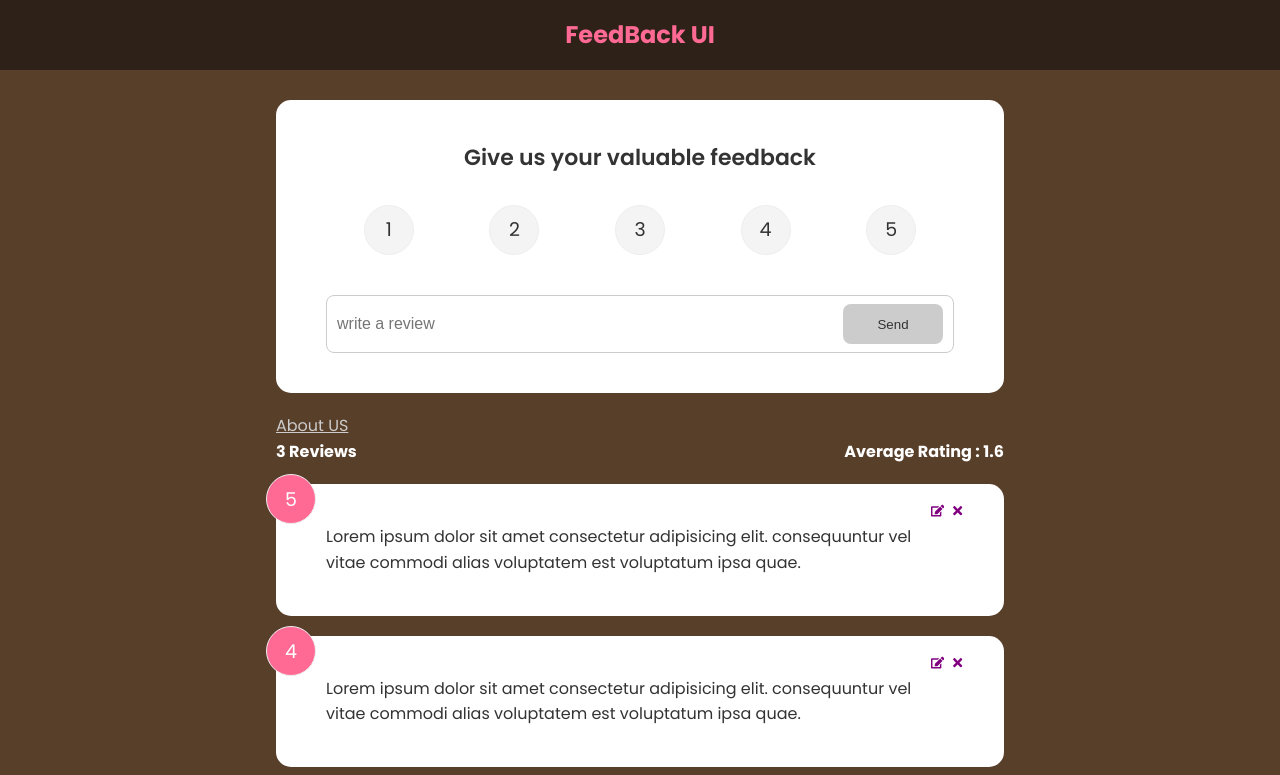
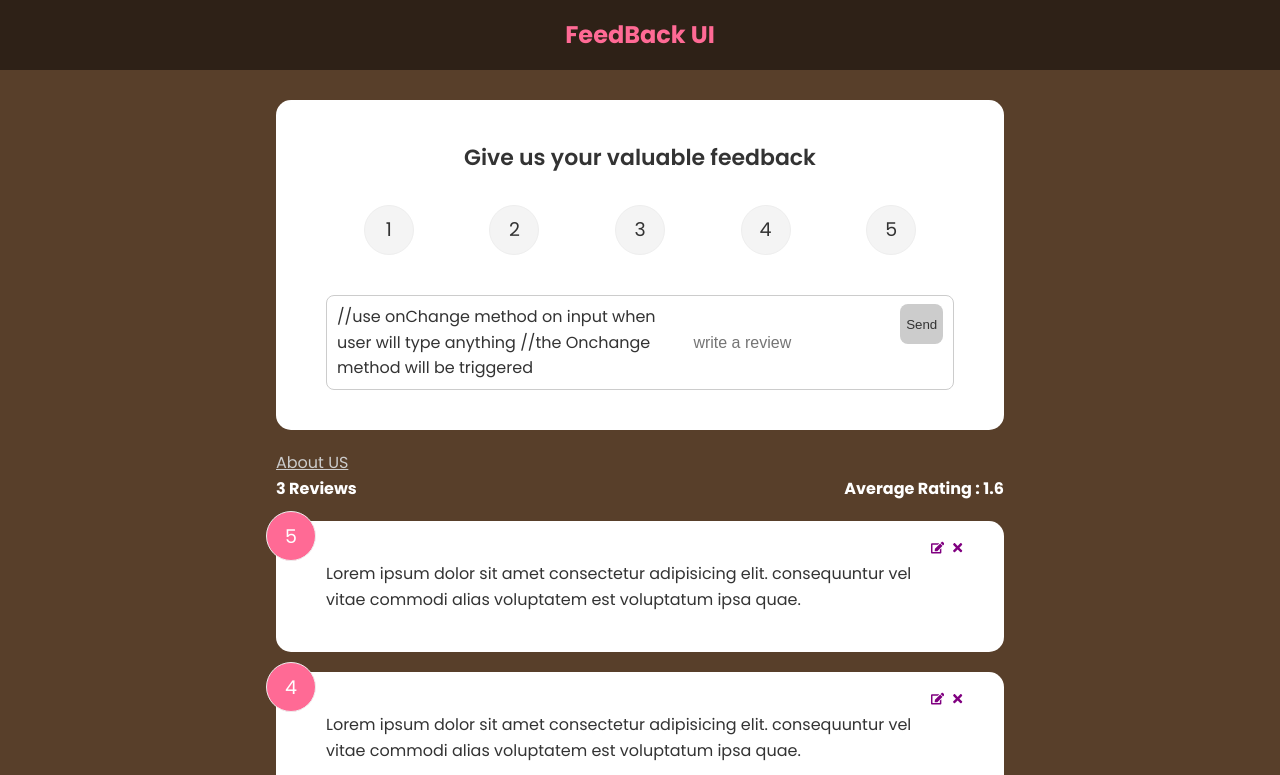
Before and after one commit to jangwalia/Feedback-Form, a React (Create React App) app: page / in a window 1280 px wide. Shown: the top 775 px of the page. Built offline with nearby package versions, Linux system fonts and the light colour scheme.

Commit message:
add Onchange method on form

```diff
--- a/src/components/FeedbackForm.jsx
+++ b/src/components/FeedbackForm.jsx
@@ -55,6 +55,8 @@ export default function FeedbackForm({handleAddFeedback,editStatus,handleEditSub
       <form onSubmit={handleSubmit}>
         <Rating ratingEdit = {editStatus} selected={(rating)=>setRating(rating)}/>
         <div className="input-group">
+          //use onChange method on input when user will type anything
+          //the Onchange method will be triggered
           <input value = {text} onChange={handleChange} type="text" placeholder="write a review" />
           <Button isDisabled = {btnDisabled} type="submit">Send</Button>
         </div>
```
